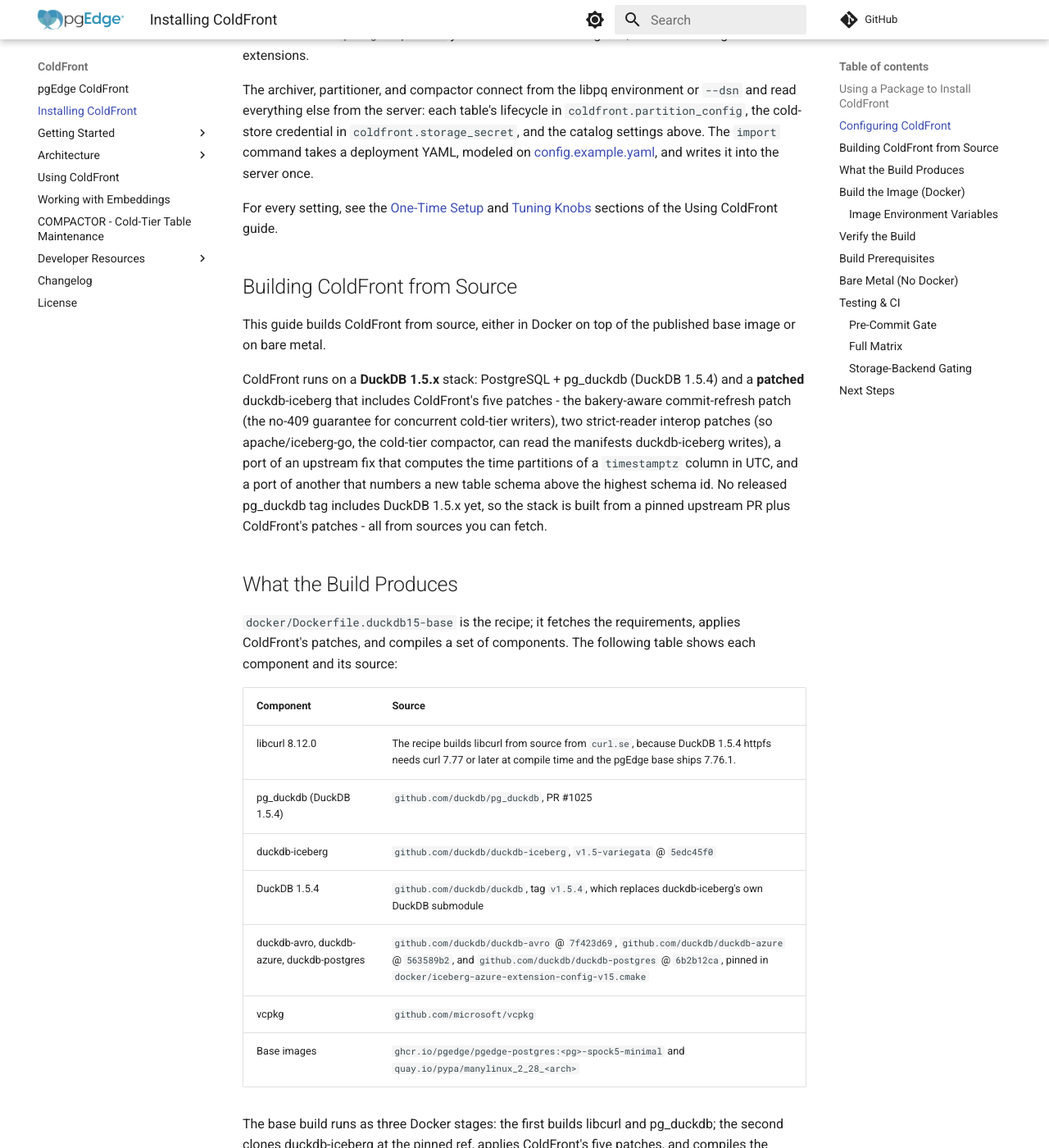
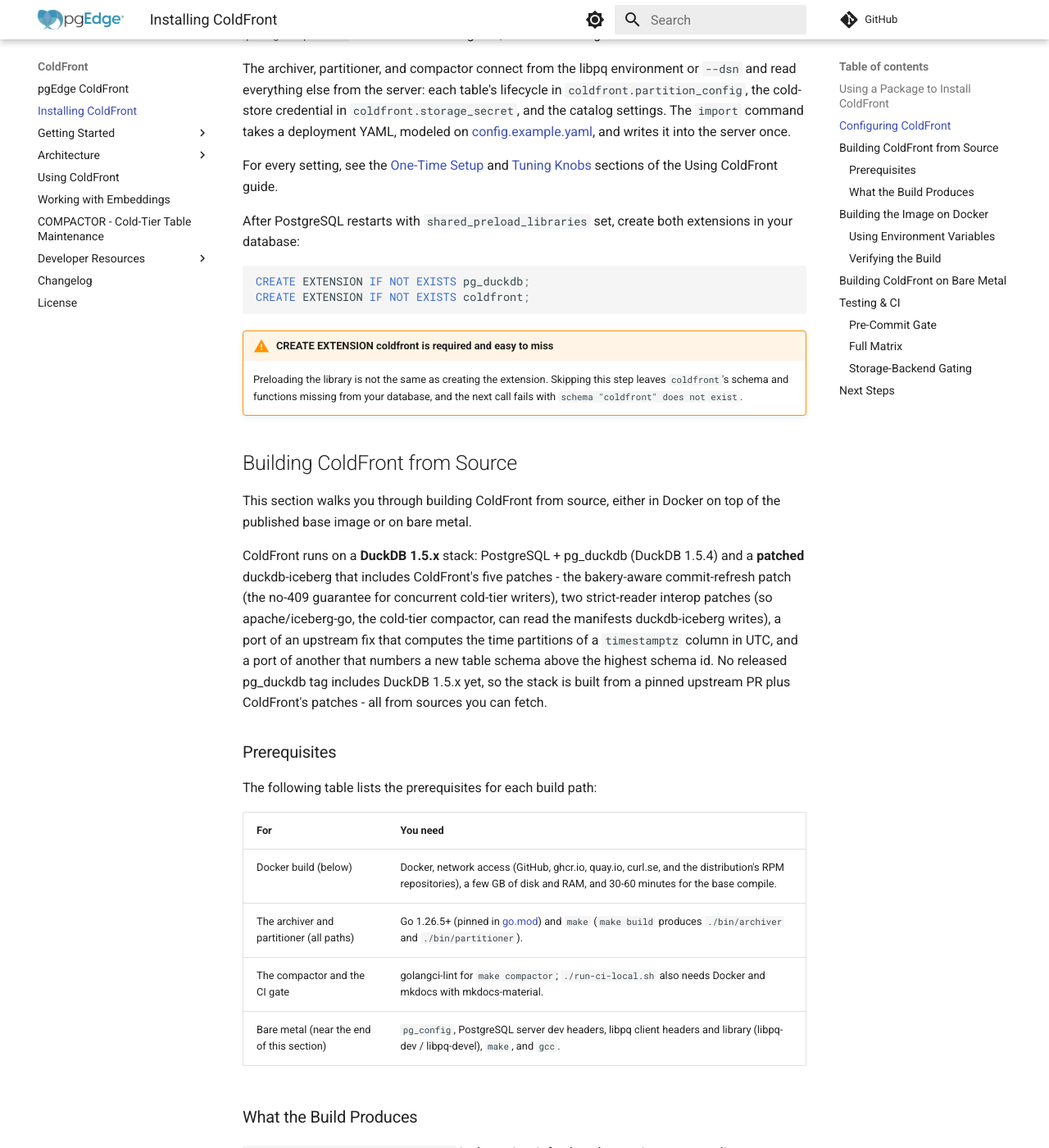
Before and after one commit to pgEdge/coldfront, an MkDocs documentation site: the page built from docs/installation.md, in a window 1280 px wide and 1400 px high, scrolled down 2001 px. Shown: the whole window at 82% size. Built offline with MkDocs 1.6.1 and Material for MkDocs 9.7.7, drawn with Linux system fonts in a browser that asks for light colours; comment, search, counter and statistics services are not loaded; some of the changed text lies outside the part shown.

Commit message:
docs: reorganize installation.md headings and fix a stale anchor

````diff
--- a/docs/installation.md
+++ b/docs/installation.md
@@ -87,14 +87,14 @@ ColdFront reads its settings from two places. The server settings live in
 - `coldfront.warehouse` and `coldfront.lakekeeper_endpoint`.
 - `snowflake.node` and `coldfront.loopback_dsn` on every node of a mesh.
 
-A package install does not set these for you - the Docker image is what
-writes them on first start - so add them to `postgresql.conf` yourself and
-restart PostgreSQL before creating the extensions.
+A package installation does not set these parameters for you; you must add
+them to the `postgresql.conf` file and restart PostgreSQL before creating
+the extensions.
 
 The archiver, partitioner, and compactor connect from the libpq environment
 or `--dsn` and read everything else from the server: each table's lifecycle
 in `coldfront.partition_config`, the cold-store credential in
-`coldfront.storage_secret`, and the catalog settings above. The `import`
+`coldfront.storage_secret`, and the catalog settings. The `import`
 command takes a deployment YAML, modeled on
 [config.example.yaml](https://github.com/pgEdge/ColdFront/blob/main/config.example.yaml),
 and writes it into the server once.
@@ -102,10 +102,25 @@ and writes it into the server once.
 For every setting, see the [One-Time Setup](usage.md#one-time-setup) and
 [Tuning Knobs](usage.md#tuning-knobs) sections of the Using ColdFront guide.
 
+After PostgreSQL restarts with `shared_preload_libraries` set, create both
+extensions in your database:
+
+```sql
+CREATE EXTENSION IF NOT EXISTS pg_duckdb;
+CREATE EXTENSION IF NOT EXISTS coldfront;
+```
+
+!!! warning "CREATE EXTENSION coldfront is required and easy to miss"
+
+    Preloading the library is not the same as creating the extension.
+    Skipping this step leaves `coldfront`'s schema and functions missing from
+    your database, and the next call fails with
+    `schema "coldfront" does not exist`.
+
 ## Building ColdFront from Source
 
-This guide builds ColdFront from source, either in Docker on top of the
-published base image or on bare metal.
+This section walks you through building ColdFront from source, either in
+Docker on top of the published base image or on bare metal.
 
 ColdFront runs on a **DuckDB 1.5.x** stack: PostgreSQL + pg_duckdb (DuckDB
 1.5.4) and a **patched** duckdb-iceberg that includes ColdFront's five
@@ -118,7 +133,18 @@ a new table schema above the highest schema id. No released pg_duckdb tag
 includes DuckDB 1.5.x yet, so the stack is built from a pinned upstream PR plus
 ColdFront's patches - all from sources you can fetch.
 
-## What the Build Produces
+### Prerequisites
+
+The following table lists the prerequisites for each build path:
+
+| For | You need |
+|---|---|
+| Docker build (below) | Docker, network access (GitHub, ghcr.io, quay.io, curl.se, and the distribution's RPM repositories), a few GB of disk and RAM, and 30-60 minutes for the base compile. |
+| The archiver and partitioner (all paths) | Go 1.26.5+ (pinned in [go.mod](https://github.com/pgEdge/ColdFront/blob/main/go.mod)) and `make` (`make build` produces `./bin/archiver` and `./bin/partitioner`). |
+| The compactor and the CI gate | golangci-lint for `make compactor`; `./run-ci-local.sh` also needs Docker and mkdocs with mkdocs-material. |
+| Bare metal (near the end of this section) | `pg_config`, PostgreSQL server dev headers, libpq client headers and library (libpq-dev / libpq-devel), `make`, and `gcc`. |
+
+### What the Build Produces
 
 `docker/Dockerfile.duckdb15-base` is the recipe; it fetches the requirements,
 applies ColdFront's patches, and compiles a set of components. The following
@@ -163,7 +189,7 @@ canonical recipe - every source pin and compile step - is
 [`docker/Dockerfile.duckdb15-base`](https://github.com/pgEdge/ColdFront/blob/main/docker/Dockerfile.duckdb15-base)
 itself.
 
-## Build the Image (Docker)
+## Building the Image on Docker
 
 Build the stack in two stages, the prebuilt base and the thin app layer:
 
@@ -216,7 +242,7 @@ ColdFront guide: bootstrap Lakekeeper, create a table, tier it, and verify.
     need pull access to that image (or substitute an equivalent PostgreSQL base
     with the same layout).
 
-### Image Environment Variables
+### Using Environment Variables
 
 The entrypoint reads the following variables when the container starts. It
 writes the server settings they control into `postgresql.conf` only when the
@@ -239,7 +265,7 @@ describes each variable:
 The image is built for development and testing: `pg_hba.conf` trusts every
 connection from any address without a password.
 
-## Verify the Build
+### Verifying the Build
 
 A self-contained smoke test confirms the freshly built stack works end to end:
 pg_duckdb, the patched duckdb-iceberg, Lakekeeper, and the object store. The
@@ -296,18 +322,7 @@ cloud store, drop the `local-store` profile, point the warehouse at your own
 bucket, and follow the [One-Time Setup](usage.md#one-time-setup) section of the
 Using ColdFront guide for the full tier-and-verify journey.
 
-## Build Prerequisites
-
-The following table lists the prerequisites for each build path:
-
-| For | You need |
-|---|---|
-| Docker build (above) | Docker, network access (GitHub, ghcr.io, quay.io, curl.se, and the distribution's RPM repositories), a few GB of disk and RAM, and 30-60 minutes for the base compile. |
-| The archiver and partitioner (all paths) | Go 1.26.5+ (pinned in [go.mod](https://github.com/pgEdge/ColdFront/blob/main/go.mod)) and `make` (`make build` produces `./bin/archiver` and `./bin/partitioner`). |
-| The compactor and the CI gate | golangci-lint for `make compactor`; `./run-ci-local.sh` also needs Docker and mkdocs with mkdocs-material. |
-| Bare metal (below) | `pg_config`, PostgreSQL server dev headers, libpq client headers and library (libpq-dev / libpq-devel), `make`, and `gcc`. |
-
-## Bare Metal (No Docker)
+## Building ColdFront on Bare Metal
 
 The coldfront extension is a standard PGXS C extension:
 
````
Also changed, not shown: docs/usage.md (+2 -1 lines).
